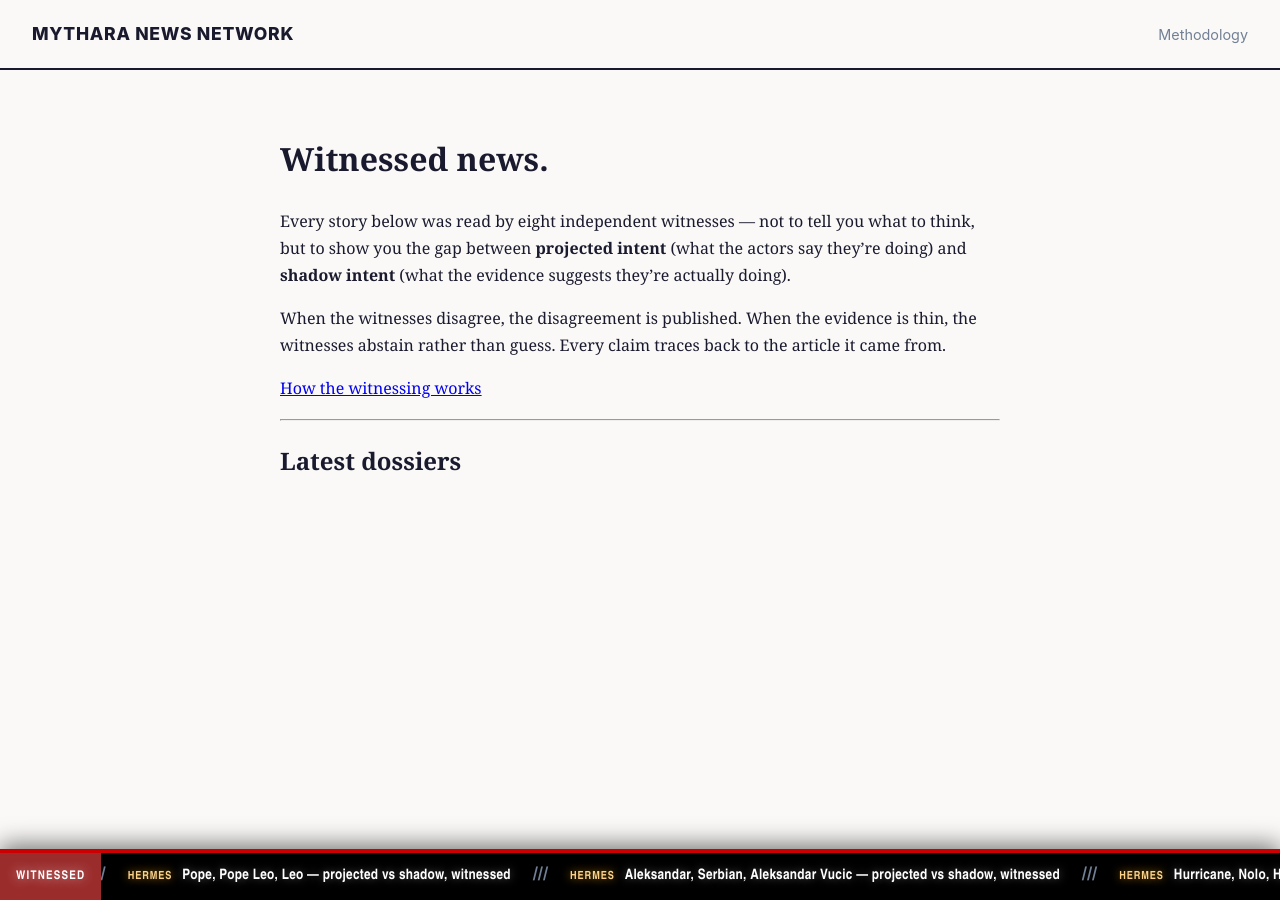
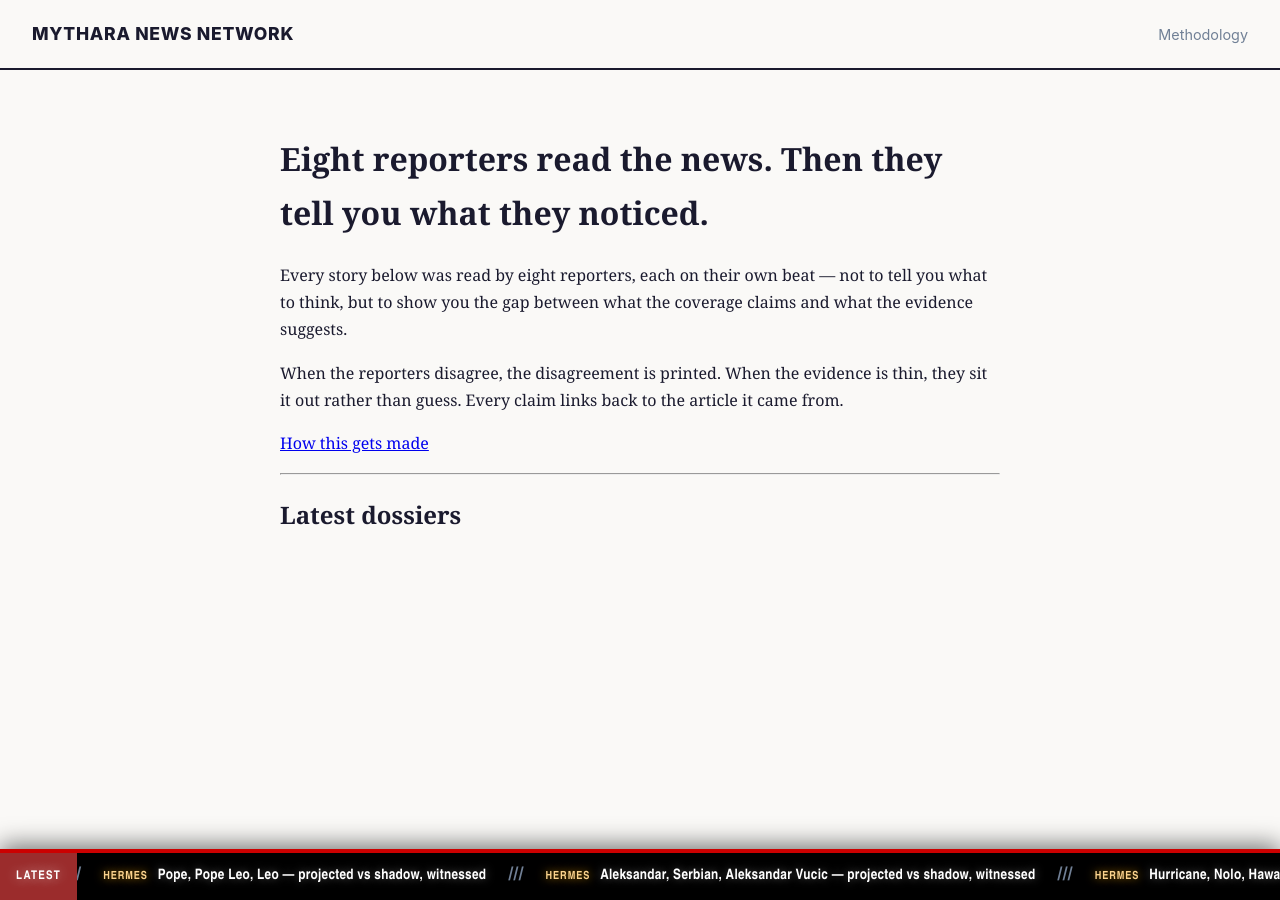
Before and after one commit to herbievelezjr/Mythara-Blog, a Jekyll site: the page built from index.md, in a window 1280 px wide. Built offline with Jekyll 4.4.1, drawn with Linux system fonts in a browser that asks for light colours.

Commit message:
Plain-talk chrome: reporters not witnesses

```diff
--- a/_includes/ticker.html
+++ b/_includes/ticker.html
@@ -1,5 +1,5 @@
-<div class="ticker-wrap" aria-label="Latest witnessed events">
-  <span class="ticker-label">Witnessed</span>
+<div class="ticker-wrap" aria-label="Latest stories">
+  <span class="ticker-label">Latest</span>
   <div class="ticker-viewport">
     <div class="ticker-track" id="ticker-track">
       <span class="ticker-loading">Loading the wire…</span>
@@ -13,7 +13,7 @@
     .then(function(data) {
       var track = document.getElementById('ticker-track');
       if (!data.items || !data.items.length) {
-        track.innerHTML = '<span class="ticker-loading">No dossiers yet — the witnesses are reading.</span>';
+        track.innerHTML = '<span class="ticker-loading">No stories yet — the reporters are reading.</span>';
         return;
       }
       var html = data.items.map(function(item) {
--- a/index.md
+++ b/index.md
@@ -3,13 +3,13 @@ layout: network
 title: Mythara News Network
 ---
 
-# Witnessed news.
+# Eight reporters read the news. Then they tell you what they noticed.
 
-Every story below was read by eight independent witnesses — not to tell you what to think, but to show you the gap between **projected intent** (what the actors say they're doing) and **shadow intent** (what the evidence suggests they're actually doing).
+Every story below was read by eight reporters, each on their own beat — not to tell you what to think, but to show you the gap between what the coverage claims and what the evidence suggests.
 
-When the witnesses disagree, the disagreement is published. When the evidence is thin, the witnesses abstain rather than guess. Every claim traces back to the article it came from.
+When the reporters disagree, the disagreement is printed. When the evidence is thin, they sit it out rather than guess. Every claim links back to the article it came from.
 
-[How the witnessing works](/Mythara-Blog/methodology/)
+[How this gets made](/Mythara-Blog/methodology/)
 
 ---
 
```
Also changed, not shown: _layouts/dossier.html (+4 -4 lines), methodology.md (+13 -15 lines).
